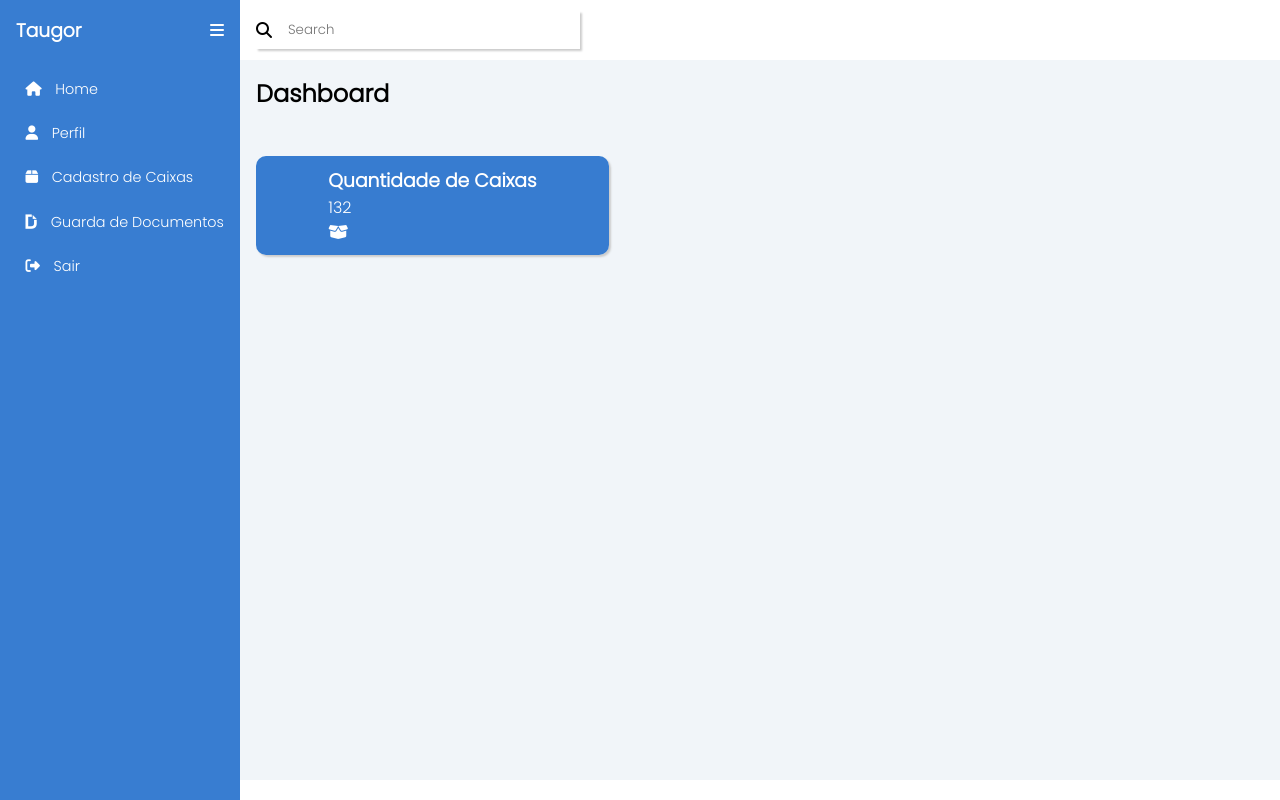
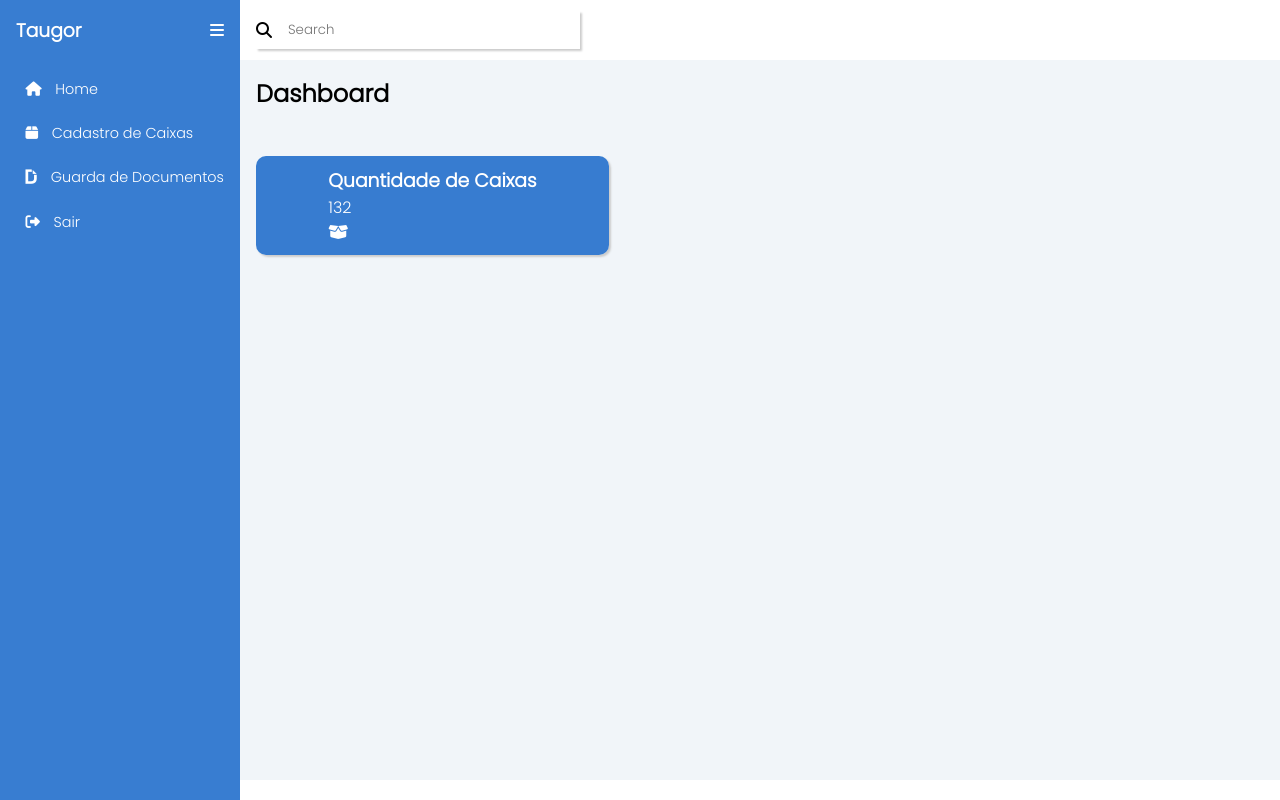
Before and after one commit to juliocesarboll/integrator_project, a Flask app: template app/templates/page2.html in a window 1280 px wide. Run offline with Flask 3, Linux system fonts and the light colour scheme; the template is opened without the code that fills it, so the values that code supplies are empty.

Commit message:
Excluindo o perfil e colocando metodo GET no SEARCH

```diff
--- a/app/templates/page2.html
+++ b/app/templates/page2.html
@@ -29,12 +29,7 @@
                         <span>Home</span>
                     </a>
                 </li>
-                <li>
-                    <a href="">
-                        <span class=><i class="fa-solid fa-user"></i></span>
-                        <span>Perfil</span>
-                    </a>
-                </li>
+
                 <li>
                     <a href="">
                         <span class=> <i class="fa-solid fa-box"></i></span>
@@ -61,10 +56,12 @@
         </div>
         <div class="main-content">
             <header>
+                <form action="search-dashboard" method="get">
                 <div class="search-wrapper">
                     <span class=><i class="fa-solid fa-magnifying-glass"></i></span>
                     <input type="search" placeholder="Search">
                 </div>
+            </form>
             </header>
             <main>
                 <div class="content">
```
